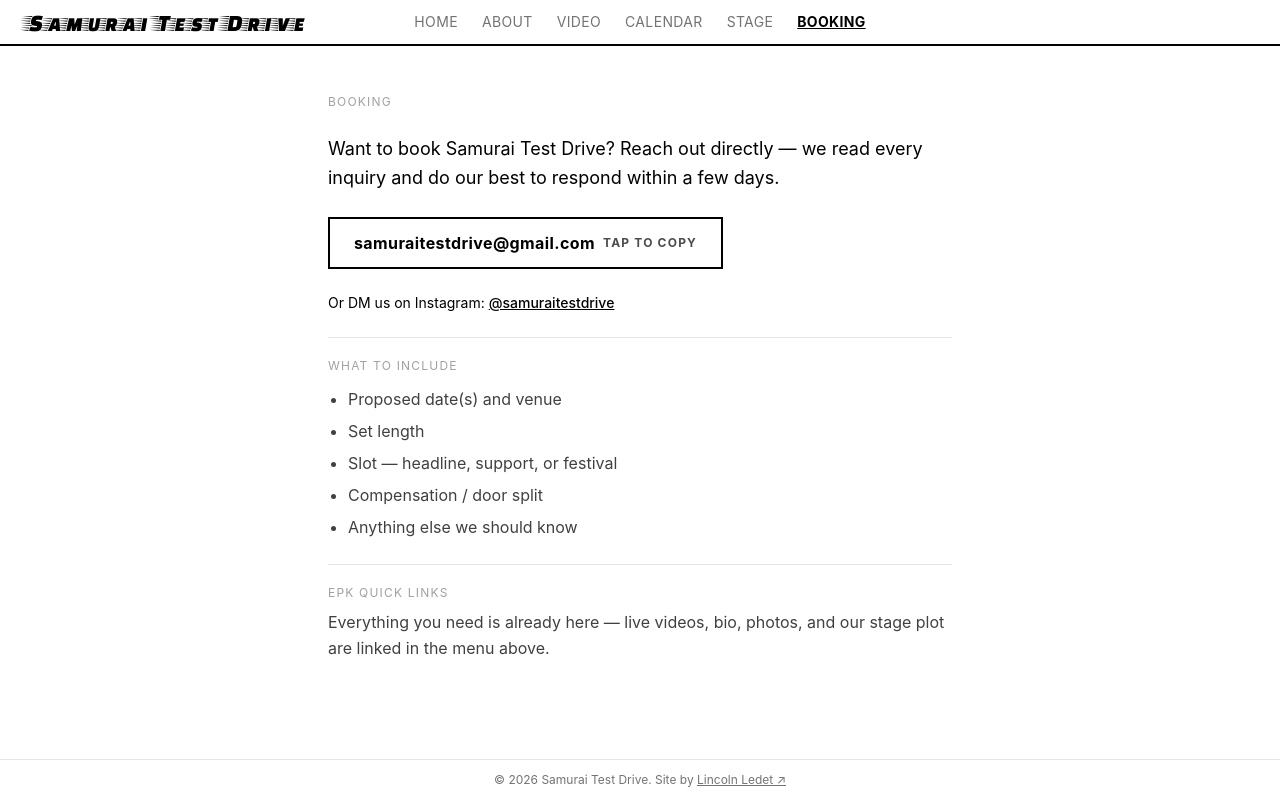
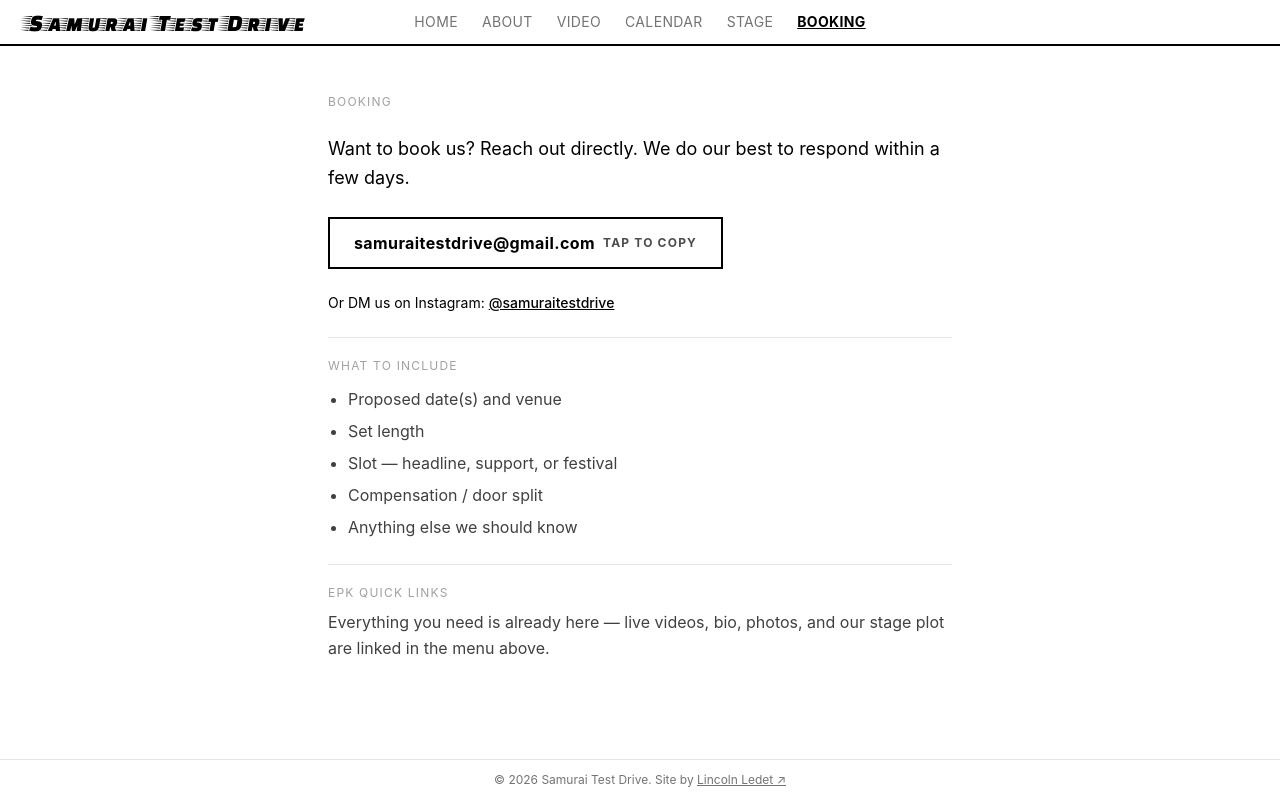
Before and after one commit to LincolnLedet/samurai-test-drive-epk, a React (Vite) app: page / in a window 1280 px wide. Both pictures are taken after a click on the button "BOOKING". Built offline with nearby package versions, Linux system fonts and the light colour scheme.

Commit message:
booking edit

```diff
--- a/src/App.jsx
+++ b/src/App.jsx
@@ -541,8 +541,8 @@ function Booking() {
       <h2 className="text-xs uppercase tracking-widest text-neutral-400">Booking</h2>
 
       <p className="text-base sm:text-lg leading-relaxed">
-        Want to book {name}? Reach out directly — we read every inquiry
-        and do our best to respond within a few days.
+        Want to book us? Reach out directly.
+        We do our best to respond within a few days.
       </p>
 
       <button
```
